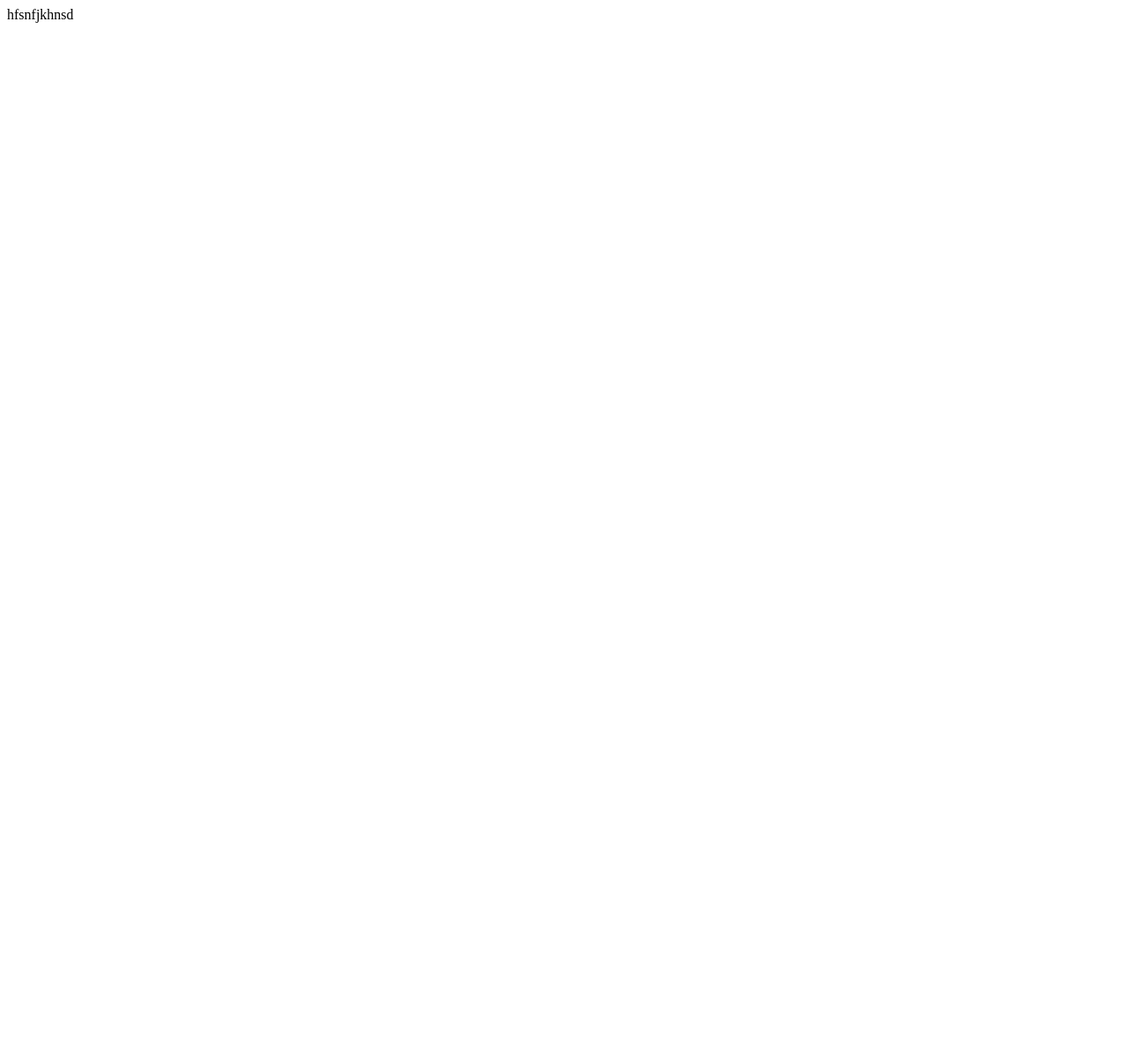
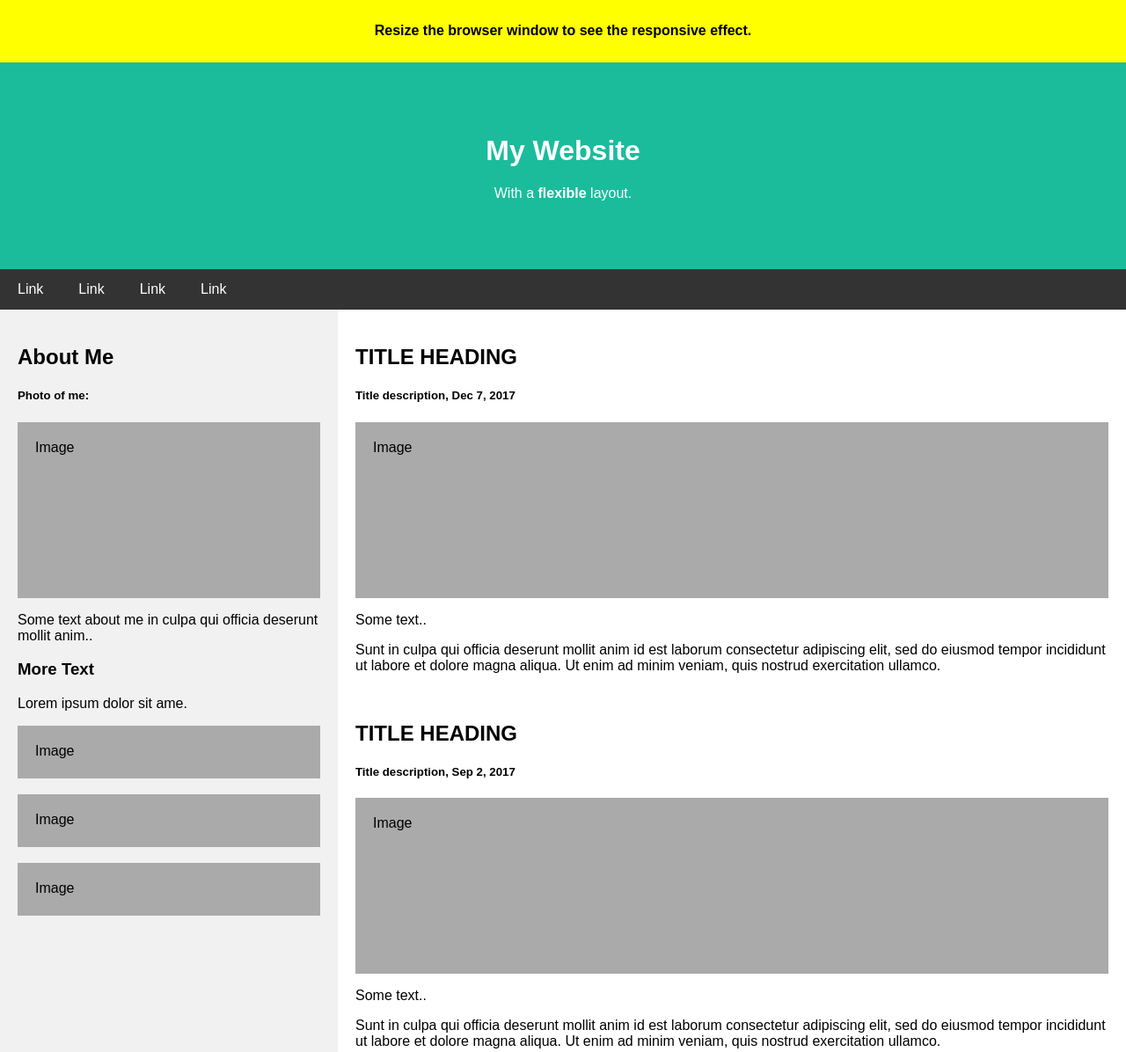
Before and after one commit to Kredaaok/Kredaaok.github.io, a plain HTML site: page index.html in a window 1280 px wide. Shown: the top 1196 px of the page at 88% size. Before the commit the page ends 800 px from the top, so only its background shows below. Drawn offline with Linux system fonts and the light colour scheme.

Commit message:
Update index.html

```diff
--- a/index.html
+++ b/index.html
@@ -1 +1,144 @@
-hfsnfjkhnsd
+<!DOCTYPE html>
+<html>
+<head>
+<title>Page Title</title>
+<meta charset="UTF-8">
+<meta name="viewport" content="width=device-width, initial-scale=1">
+<style>
+* {
+  box-sizing: border-box;
+}
+
+/* Style the body */
+body {
+  font-family: Arial;
+  margin: 0;
+}
+
+/* Header/logo Title */
+.header {
+  padding: 61px;
+  text-align: center;
+  background: #1abc9c;
+  color: white;
+}
+
+/* Style the top navigation bar */
+.navbar {
+  display: flex;
+  background-color: #333;
+}
+
+/* Style the navigation bar links */
+.navbar a {
+  color: white;
+  padding: 14px 20px;
+  text-decoration: none;
+  text-align: center;
+}
+
+/* Change color on hover */
+.navbar a:hover {
+  background-color: #ddd;
+  color: black;
+}
+
+/* Column container */
+.row {
+  display: flex;
+  flex-wrap: wrap;
+}
+
+/* Create two unequal columns that sits next to each other */
+/* Sidebar/left column */
+.side {
+  flex: 30%;
+  background-color: #f1f1f1;
+  padding: 20px;
+}
+
+/* Main column */
+.main {
+  flex: 70%;
+  background-color: white;
+  padding: 20px;
+}
+
+/* Fake image, just for this example */
+.fakeimg {
+  background-color: #aaa;
+  width: 100%;
+  padding: 20px;
+}
+
+/* Footer */
+.footer {
+  padding: 20px;
+  text-align: center;
+  background: #ddd;
+}
+
+/* Responsive layout - when the screen is less than 700px wide, make the two columns stack on top of each other instead of next to each other */
+@media screen and (max-width: 700px) {
+  .row, .navbar {
+    flex-direction: column;
+  }
+}
+</style>
+</head>
+<body>
+
+<!-- Note -->
+<div style="background:yellow;padding:5px">
+  <h4 style="text-align:center">Resize the browser window to see the responsive effect.</h4>
+</div>
+
+<!-- Header -->
+<div class="header">
+  <h1>My Website</h1>
+  <p>With a <b>flexible</b> layout.</p>
+</div>
+
+<!-- Navigation Bar -->
+<div class="navbar">
+  <a href="#">Link</a>
+  <a href="#">Link</a>
+  <a href="#">Link</a>
+  <a href="#">Link</a>
+</div>
+
+<!-- The flexible grid (content) -->
+<div class="row">
+  <div class="side">
+    <h2>About Me</h2>
+    <h5>Photo of me:</h5>
+    <div class="fakeimg" style="height:200px;">Image</div>
+    <p>Some text about me in culpa qui officia deserunt mollit anim..</p>
+    <h3>More Text</h3>
+    <p>Lorem ipsum dolor sit ame.</p>
+    <div class="fakeimg" style="height:60px;">Image</div><br>
+    <div class="fakeimg" style="height:60px;">Image</div><br>
+    <div class="fakeimg" style="height:60px;">Image</div>
+  </div>
+  <div class="main">
+    <h2>TITLE HEADING</h2>
+    <h5>Title description, Dec 7, 2017</h5>
+    <div class="fakeimg" style="height:200px;">Image</div>
+    <p>Some text..</p>
+    <p>Sunt in culpa qui officia deserunt mollit anim id est laborum consectetur adipiscing elit, sed do eiusmod tempor incididunt ut labore et dolore magna aliqua. Ut enim ad minim veniam, quis nostrud exercitation ullamco.</p>
+    <br>
+    <h2>TITLE HEADING</h2>
+    <h5>Title description, Sep 2, 2017</h5>
+    <div class="fakeimg" style="height:200px;">Image</div>
+    <p>Some text..</p>
+    <p>Sunt in culpa qui officia deserunt mollit anim id est laborum consectetur adipiscing elit, sed do eiusmod tempor incididunt ut labore et dolore magna aliqua. Ut enim ad minim veniam, quis nostrud exercitation ullamco.</p>
+  </div>
+</div>
+
+<!-- Footer -->
+<div class="footer">
+  <h2>Footer</h2>
+</div>
+
+</body>
+</html>
```
